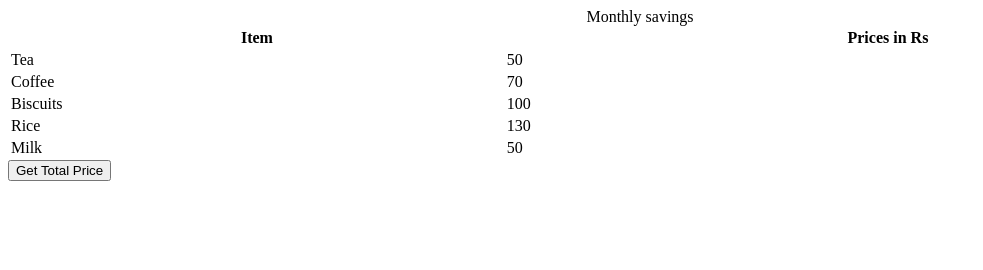
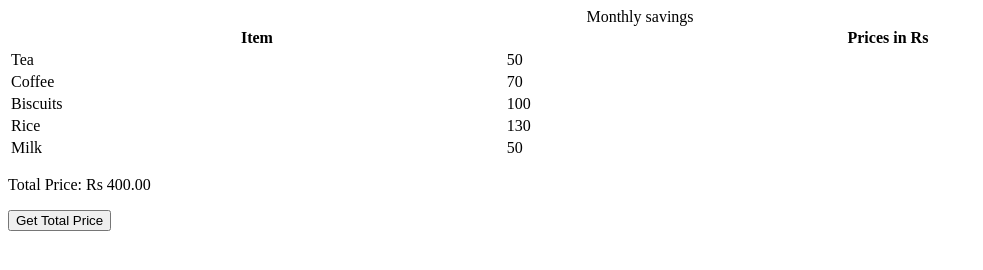
Before and after one commit to acciojob/grofers-checkout-BrainCellCoder, a website: page main.html in a window 1280 px wide. Both pictures are taken after a click on the button "Get Total Price". Shown: the whole page, without its empty margins (0-983 px from the left). Drawn offline with Linux system fonts and the light colour scheme.

Commit message:
created a submission

```diff
--- a/main.html
+++ b/main.html
@@ -1,17 +1,14 @@
 <!DOCTYPE html>
-
-<html>
-
+<html lang="en">
 <head>
-	<link rel="stylesheet" href="styles.css">
+  <meta charset="UTF-8">
+  <meta name="viewport" content="width=device-width, initial-scale=1.0">
+  <title>Grofers Checkout</title>
+  <link rel="stylesheet" href="styles.css">
 </head>
-
 <body>
-    <!-- the entire body must be written by student -->
-    <table style="width: 100%">
-    <caption>
-      Monthly savings
-    </caption>
+  <table style="width: 100%">
+    <caption>Monthly savings</caption>
     <tr>
       <th>Item</th>
       <th>Prices in Rs</th>
@@ -37,9 +34,10 @@
       <td class="price">50</td>
     </tr>
   </table>
-    <script type="text/javascript" src="./script.js">
-</script>
 
+	<p id="price"></p>
+  <button id="getSumBtn">Get Total Price</button>
+
+  <script src="./script.js"></script>
 </body>
-
 </html>
--- a/script.js
+++ b/script.js
@@ -1,10 +1,11 @@
-const getSumBtn = document.createElement("button");
-getSumBtn.append("Get Total Price");
-document.body.appendChild(getSumBtn);
+const getSumBtn = document.getElementById("getSumBtn");
+const p = document.getElementById("price")
 
-const getSum = () => {
-//Add your code here
-
-};
-
-getSumBtn.addEventListener("click", getSum);
+getSumBtn.addEventListener("click", () => {
+  const priceElements = document.querySelectorAll('.price');
+  let totalPrice = 0;
+  priceElements.forEach((priceElement) => {
+    totalPrice += parseFloat(priceElement.textContent);
+  });
+  p.textContent = `Total Price: Rs ${totalPrice.toFixed(2)}`;
+});
```
